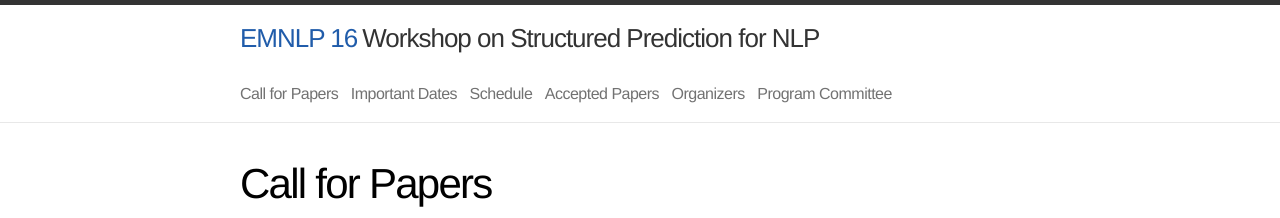
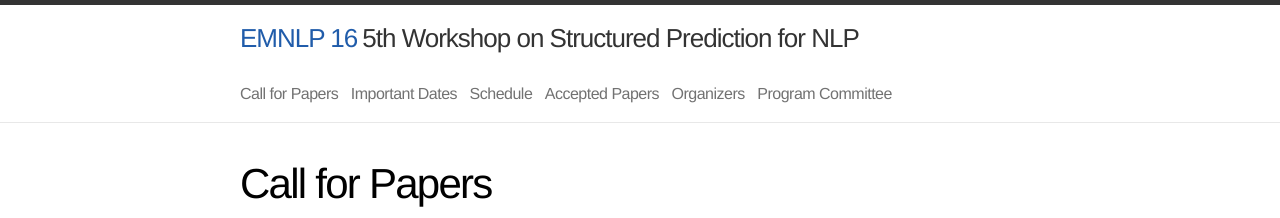
Before and after one commit to structuredprediction/structuredprediction.github.io, a Jekyll site: the page built from EMNLP16/1_cfp.md, in a window 1280 px wide. Shown: the top 218 px of the page. Built offline with Jekyll 4.4.1, drawn with Linux system fonts in a browser that asks for light colours; some of the changed lines change nothing that is shown.

Commit message:
Update _config.yml

```diff
--- a/_config.yml
+++ b/_config.yml
@@ -4,7 +4,8 @@
 title1_17: "EMNLP 17 "
 title1_19: "NAACL 2019 "
 title1_20: "EMNLP 2020 "
-title2: " Workshop on Structured Prediction for NLP"
+title1_21: "ACL-IJCNLP 2021"
+title2: "5th Workshop on Structured Prediction for NLP"
 email: structured-prediction-workshop-org@googlegroups.com
 #description: "EMNLP 16: Structured Prediction for Natural Language Processing"
 baseurl: ""
@@ -12,6 +13,7 @@
 url1_17: "http://www.emnlp2017.net"
 url1_19: "https://naacl2019.org"
 url1_20: "https://2020.emnlp.org"
+url1_21: "https://2021.aclweb.org"
 url2: "http://structuredprediction.github.io"
 #twitter_username: jekyllrb
 #github_username:  jekyll
```
